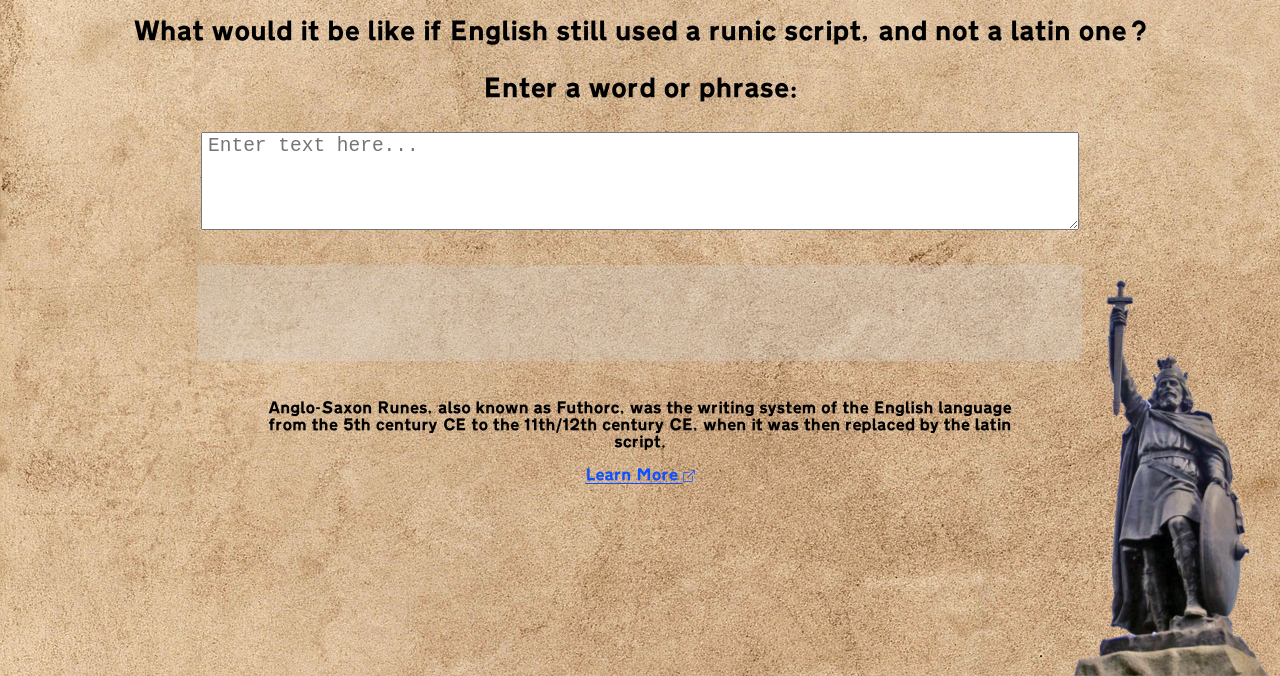
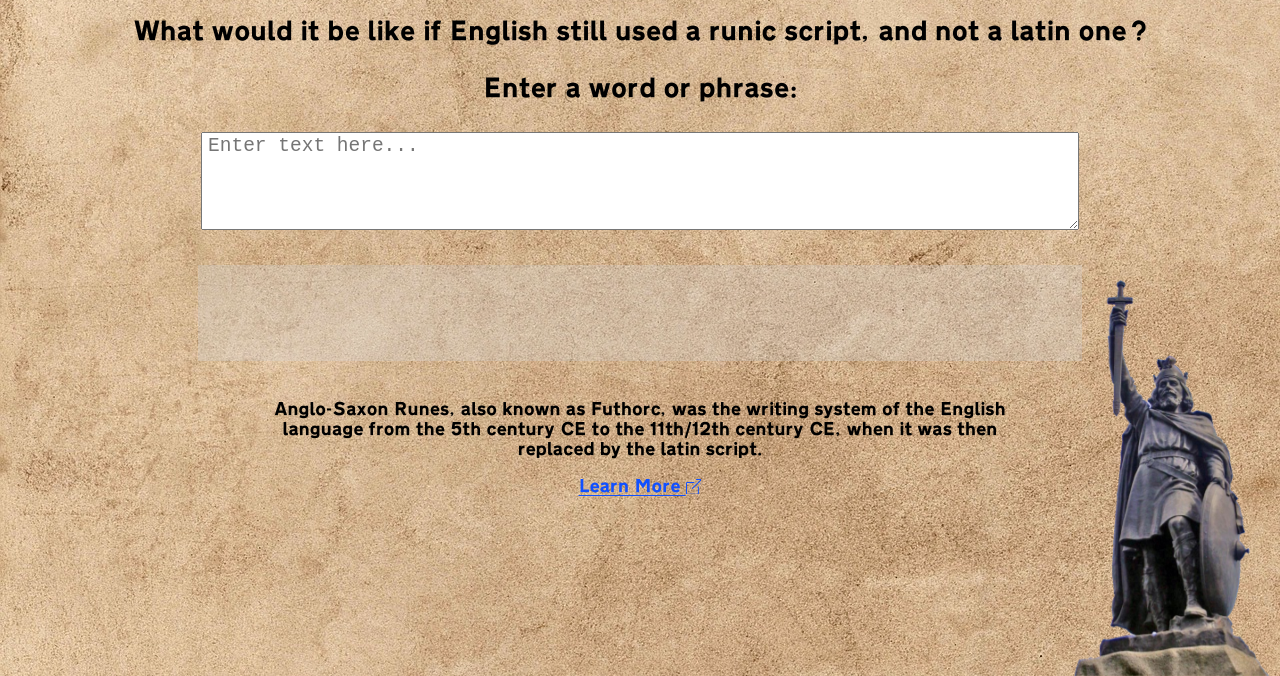
Before and after one commit to dave-oregan/runicEnglish, a plain HTML site: page index.html in a window 1280 px wide. Shown: the part 124-800 px from the top of the page. Drawn offline with Linux system fonts and the light colour scheme.

Commit message:
reformat

```diff
--- a/index.html
+++ b/index.html
@@ -74,7 +74,7 @@
     <div id=foot>
       <p>Anglo-Saxon Runes, also known as Futhorc, was the writing system of the English language from the 5th century CE to the 11th/12th century CE, when it was then replaced by the latin script.</p>
       <a id=link href=https://en.wikipedia.org/wiki/Anglo-Saxon_runes>Learn More
-        <svg xmlns="http://www.w3.org/2000/svg" width="0.75em" height="0.75em" fill="currentColor" class="bi bi-box-arrow-up-right" viewBox="0 0 16 16">
+        <svg xmlns="http://www.w3.org/2000/svg" width="0.9em" height="0.9em" fill="currentColor" class="bi bi-box-arrow-up-right" viewBox="0 0 16 16">
           <path fill-rule="evenodd" d="M8.636 3.5a.5.5 0 0 0-.5-.5H1.5A1.5 1.5 0 0 0 0 4.5v10A1.5 1.5 0 0 0 1.5 16h10a1.5 1.5 0 0 0 1.5-1.5V7.864a.5.5 0 0 0-1 0V14.5a.5.5 0 0 1-.5.5h-10a.5.5 0 0 1-.5-.5v-10a.5.5 0 0 1 .5-.5h6.636a.5.5 0 0 0 .5-.5z"/>
           <path fill-rule="evenodd" d="M16 .5a.5.5 0 0 0-.5-.5h-5a.5.5 0 0 0 0 1h3.793L6.146 9.146a.5.5 0 1 0 .708.708L15 1.707V5.5a.5.5 0 0 0 1 0v-5z"/>
         </svg>
--- a/style.css
+++ b/style.css
@@ -64,6 +64,7 @@ h1 {
     width: 60%;
     margin: auto;
     margin-bottom: 1em;
+    font-size: 1.1em;
 }
 
 #alfred {
@@ -75,4 +76,5 @@ h1 {
 
 #link {
     color: rgb(17, 80, 255);
+    font-size: 1.1em;
 }
```
